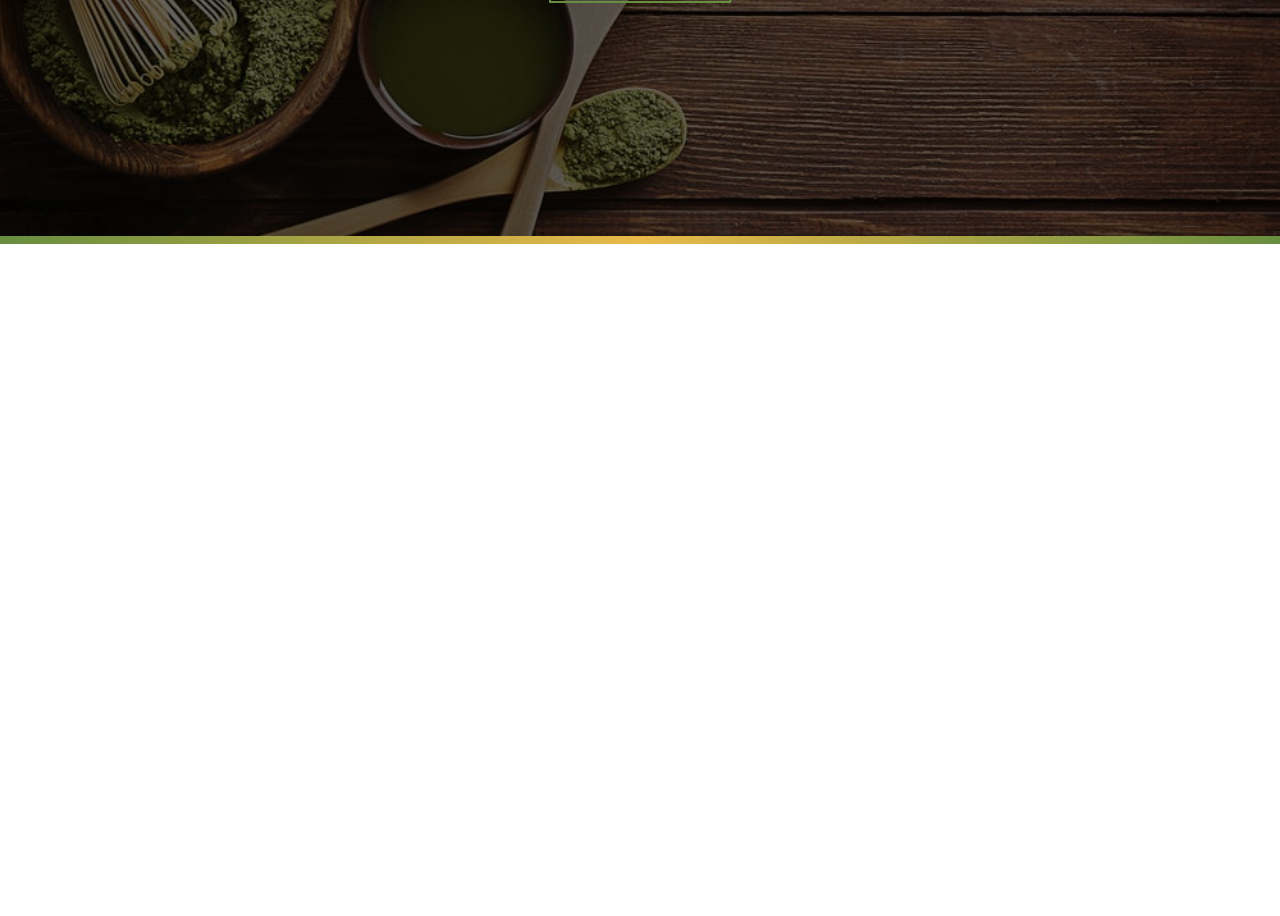
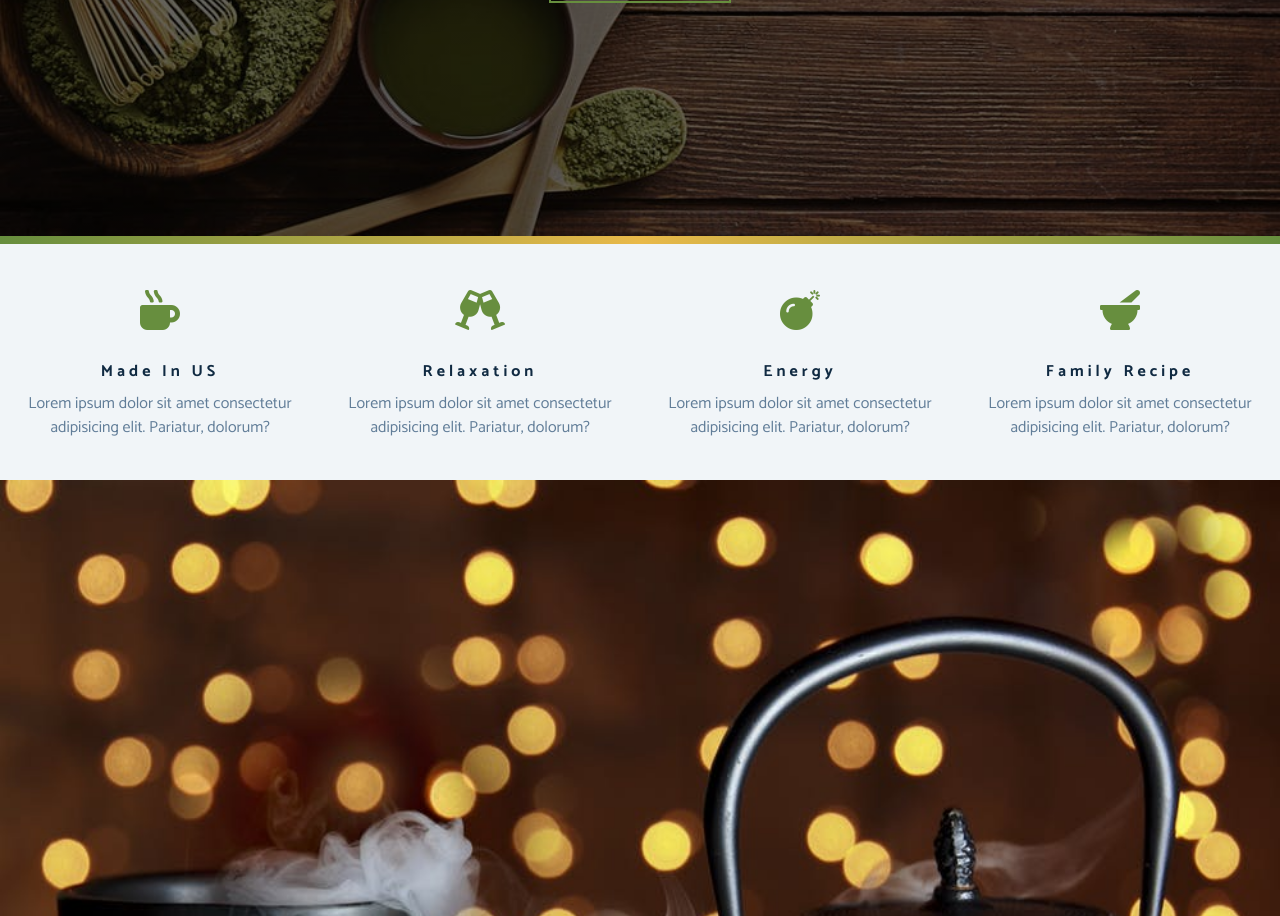
Before and after one commit to PadamatiSrikanth/CSS, a plain HTML site: page CSS/Tea Station Project Using Float/index.html in a window 1280 px wide. Shown: the part 564-1480 px from the top of the page. Before the commit the page ends 808 px from the top, so only its background shows below. Drawn offline with Linux system fonts and the light colour scheme; a web font is replaced by a local one.

Commit message:
updated css

```diff
--- a/CSS/Tea Station Project Using Float/css/styles.css
+++ b/CSS/Tea Station Project Using Float/css/styles.css
@@ -22,6 +22,11 @@ variables
   --spacing: 0.25rem;
   --radius: 0.5rem;
 }
+/*
+===============
+global style
+===============
+*/
 
 * {
   margin: 0;
@@ -95,9 +100,7 @@ p {
     line-height: 1;
   }
 }
-/*
-global styles
-*/
+
 .btn {
   text-transform: uppercase;
   background: var(--clr-primary);
@@ -117,6 +120,19 @@ global styles
   color: var(--clr-primary);
   background: var(--clr-secondary);
 }
+
+.clearfix::after,
+.clarfix::before {
+  content: '';
+  clear: both;
+  display: table;
+}
+
+/*
+===============
+header
+===============
+*/
 
 .header {
   min-height: 100vh;
@@ -165,3 +181,53 @@ global styles
     var(--clr-primary)
   );
 }
+
+/*
+===============
+skills section
+===============
+*/
+
+.skills {
+  background: var(--clr-grey-10);
+}
+.skill {
+  padding: 2.5rem 0;
+  text-align: center;
+  transition: var(--transition);
+}
+
+.skill-icon {
+  font-size: 2.5rem;
+  display: inline-block;
+  margin-bottom: 1.25rem;
+  color: var(--clr-primary);
+  transition: var(--transition);
+}
+.skill-text {
+  color: var(--clr-grey-5);
+  max-width: 17rem;
+  margin: 0 auto;
+}
+
+.skill:hover {
+  background: var(--clr-white);
+  box-shadow: 0 2px var(--clr-primary);
+}
+
+.skill:hover .skill-icon {
+  transform: translateY(-5px);
+}
+
+@media screen and (min-width: 576px) {
+  .skill {
+    float: left;
+    width: 50%;
+  }
+}
+
+@media screen and (min-width: 1200px) {
+  .skill {
+    width: 25%;
+  }
+}
--- a/CSS/Tea Station Project Using Float/index.html
+++ b/CSS/Tea Station Project Using Float/index.html
@@ -24,7 +24,85 @@
       </div>
     </header>
     <!-- End of Header -->
+    <!-- divider -->
     <div class="content-divider"></div>
+    <!-- End of divider -->
+    <!-- Skills Section -->
+    <section class="skills clearfix">
+      <!-- single skill -->
+      <article class="skill">
+        <span class="skill-icon">
+          <i class="fas fa-mug-hot"></i>
+        </span>
+        <h4 class="skill-title">made in US</h4>
+        <p class="skill-text">
+          Lorem ipsum dolor sit amet consectetur adipisicing elit. Pariatur,
+          dolorum?
+        </p>
+      </article>
+      <article class="skill">
+        <span class="skill-icon">
+          <i class="fas fa-glass-cheers"></i>
+        </span>
+        <h4 class="skill-title">relaxation</h4>
+        <p class="skill-text">
+          Lorem ipsum dolor sit amet consectetur adipisicing elit. Pariatur,
+          dolorum?
+        </p>
+      </article>
+      <article class="skill">
+        <span class="skill-icon">
+          <i class="fas fa-bomb"></i>
+        </span>
+        <h4 class="skill-title">Energy</h4>
+        <p class="skill-text">
+          Lorem ipsum dolor sit amet consectetur adipisicing elit. Pariatur,
+          dolorum?
+        </p>
+      </article>
+      <article class="skill">
+        <span class="skill-icon">
+          <i class="fas fa-mortar-pestle"></i>
+        </span>
+        <h4 class="skill-title">family recipe</h4>
+        <p class="skill-text">
+          Lorem ipsum dolor sit amet consectetur adipisicing elit. Pariatur,
+          dolorum?
+        </p>
+      </article>
+      <!-- end of single skill -->
+    </section>
+    <!-- End of Skills Section -->
+    <!-- About section -->
+    <section>
+      <div class="sction-center clearfix">
+        <article class="about-img">
+          <div class="about-picture-container">
+            <img
+              src="./images/about-bcg.jpeg"
+              alt="tea cattle"
+              class="about-picture"
+            />
+          </div>
+        </article>
+        <article class="about-info">
+          <div class="section-title">
+            <h3>about our</h3>
+            <h2>tea station</h2>
+          </div>
+          <p class="about-text">
+            Lorem ipsum dolor sit amet consectetur adipisicing elit. Nesciunt
+            dolorem necessitatibus, facilis possimus voluptas veritatis.
+          </p>
+          <p class="about-text">
+            Lorem ipsum, dolor sit amet consectetur adipisicing elit. Veniam
+            nihil sint dignissimos officiis ea rerum!
+          </p>
+          <a href="about.html" class="btn">learn more</a>
+        </article>
+      </div>
+    </section>
+    <!-- End of About section -->
     <script src="app.js"></script>
   </body>
 </html>
```
